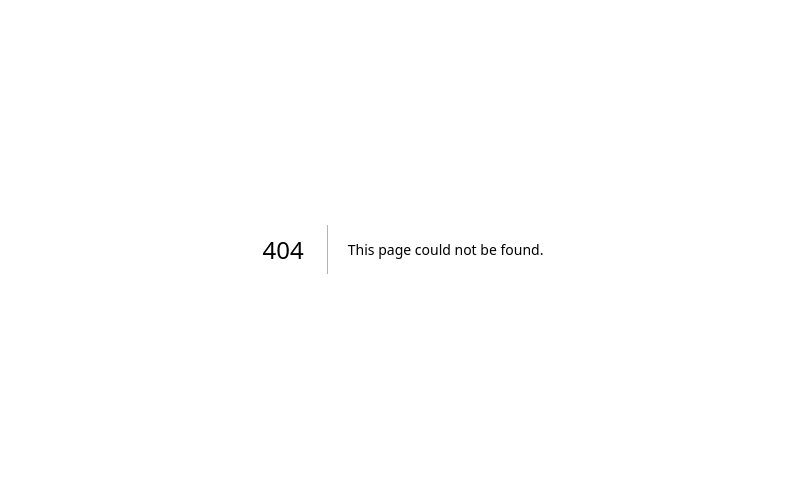
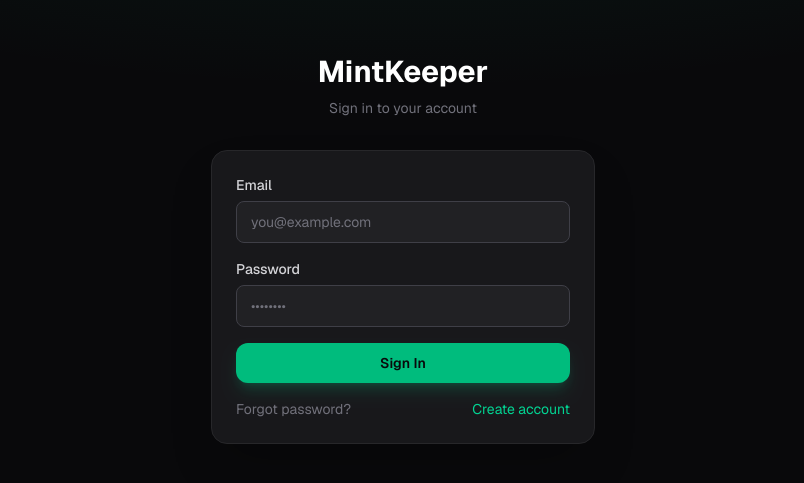
Before and after one commit to MA8YSN/mintkeeper, a Next.js app: page /login in a window 1280 px wide. Before the commit this address had no page. Shown: the part 151-634 px from the top of the page, without its empty margins (237-1041 px from the left). Built offline with nearby package versions, Linux system fonts and the light colour scheme; no server answers.

Commit message:
Create page.tsx

```diff
--- /dev/null
+++ b/app/login/page.tsx
@@ -0,0 +1,90 @@
+"use client";
+import { useState } from "react";
+import { supabase } from "@/lib/supabase";
+import Link from "next/link";
+import { useRouter } from "next/navigation";
+
+export default function LoginPage() {
+  const router = useRouter();
+  const [email, setEmail] = useState("");
+  const [password, setPassword] = useState("");
+  const [error, setError] = useState("");
+  const [loading, setLoading] = useState(false);
+
+  const handleLogin = async (e: React.FormEvent) => {
+    e.preventDefault();
+    setLoading(true);
+    setError("");
+
+    const { error } = await supabase.auth.signInWithPassword({ email, password });
+
+    if (error) {
+      setError(error.message);
+      setLoading(false);
+      return;
+    }
+
+    router.push("/");
+    router.refresh();
+  };
+
+  return (
+    <div className="flex min-h-screen items-center justify-center bg-zinc-950 px-3 py-6 sm:px-4">
+      <div className="pointer-events-none absolute inset-0 bg-[radial-gradient(ellipse_80%_50%_at_50%_-20%,rgba(16,185,129,0.15),transparent)]" />
+
+      <div className="relative w-full max-w-sm">
+        <div className="mb-6 text-center sm:mb-8">
+          <h1 className="text-2xl font-bold text-white sm:text-3xl">MintKeeper</h1>
+          <p className="mt-2 text-sm text-zinc-500">Sign in to your account</p>
+        </div>
+
+        <div className="rounded-2xl border border-zinc-800 bg-zinc-900 p-4 shadow-2xl sm:p-6">
+          <form onSubmit={handleLogin} className="space-y-4">
+            <div>
+              <label className="mb-1.5 block text-sm font-medium text-zinc-300">Email</label>
+              <input
+                type="email"
+                value={email}
+                onChange={(e) => setEmail(e.target.value)}
+                placeholder="you@example.com"
+                required
+                className="w-full rounded-lg border border-zinc-700 bg-zinc-800/60 px-3.5 py-2.5 text-sm text-white placeholder:text-zinc-500 transition-colors focus:border-emerald-500/50 focus:outline-none focus:ring-2 focus:ring-emerald-500/20"
+              />
+            </div>
+
+            <div>
+              <label className="mb-1.5 block text-sm font-medium text-zinc-300">Password</label>
+              <input
+                type="password"
+                value={password}
+                onChange={(e) => setPassword(e.target.value)}
+                placeholder="••••••••"
+                required
+                className="w-full rounded-lg border border-zinc-700 bg-zinc-800/60 px-3.5 py-2.5 text-sm text-white placeholder:text-zinc-500 transition-colors focus:border-emerald-500/50 focus:outline-none focus:ring-2 focus:ring-emerald-500/20"
+              />
+            </div>
+
+            {error && <p className="text-sm text-red-400">{error}</p>}
+
+            <button
+              type="submit"
+              disabled={loading}
+              className="w-full rounded-xl bg-emerald-500 py-2.5 text-sm font-semibold text-zinc-950 shadow-lg shadow-emerald-500/20 transition-all hover:bg-emerald-400 disabled:opacity-40 disabled:cursor-not-allowed"
+            >
+              {loading ? "Signing in..." : "Sign In"}
+            </button>
+          </form>
+
+          <div className="mt-4 flex flex-col gap-2 text-sm sm:flex-row sm:items-center sm:justify-between">
+            <Link href="/forgot-password" className="text-zinc-500 hover:text-zinc-300 transition-colors">
+              Forgot password?
+            </Link>
+            <Link href="/signup" className="text-emerald-400 hover:text-emerald-300 transition-colors">
+              Create account
+            </Link>
+          </div>
+        </div>
+      </div>
+    </div>
+  );
+}
```
